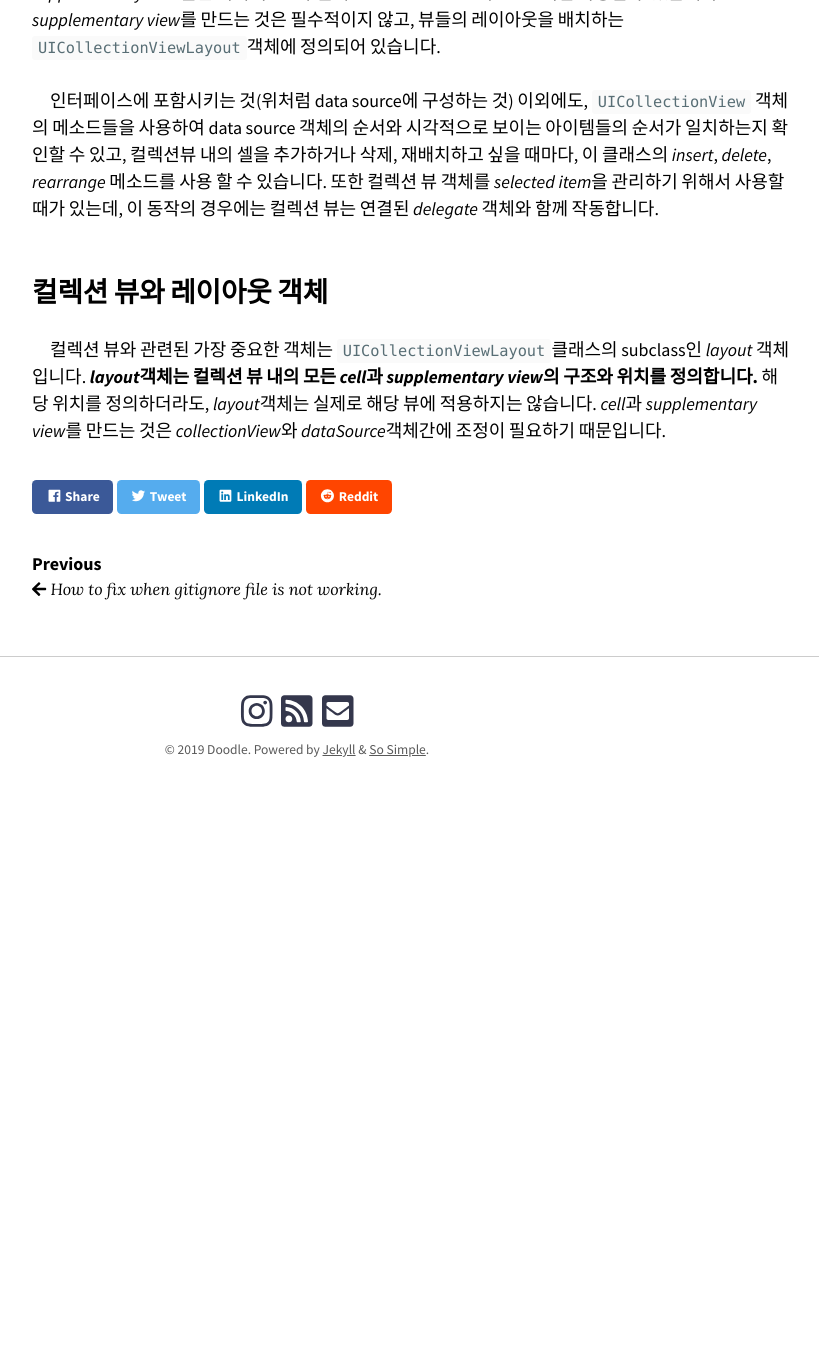
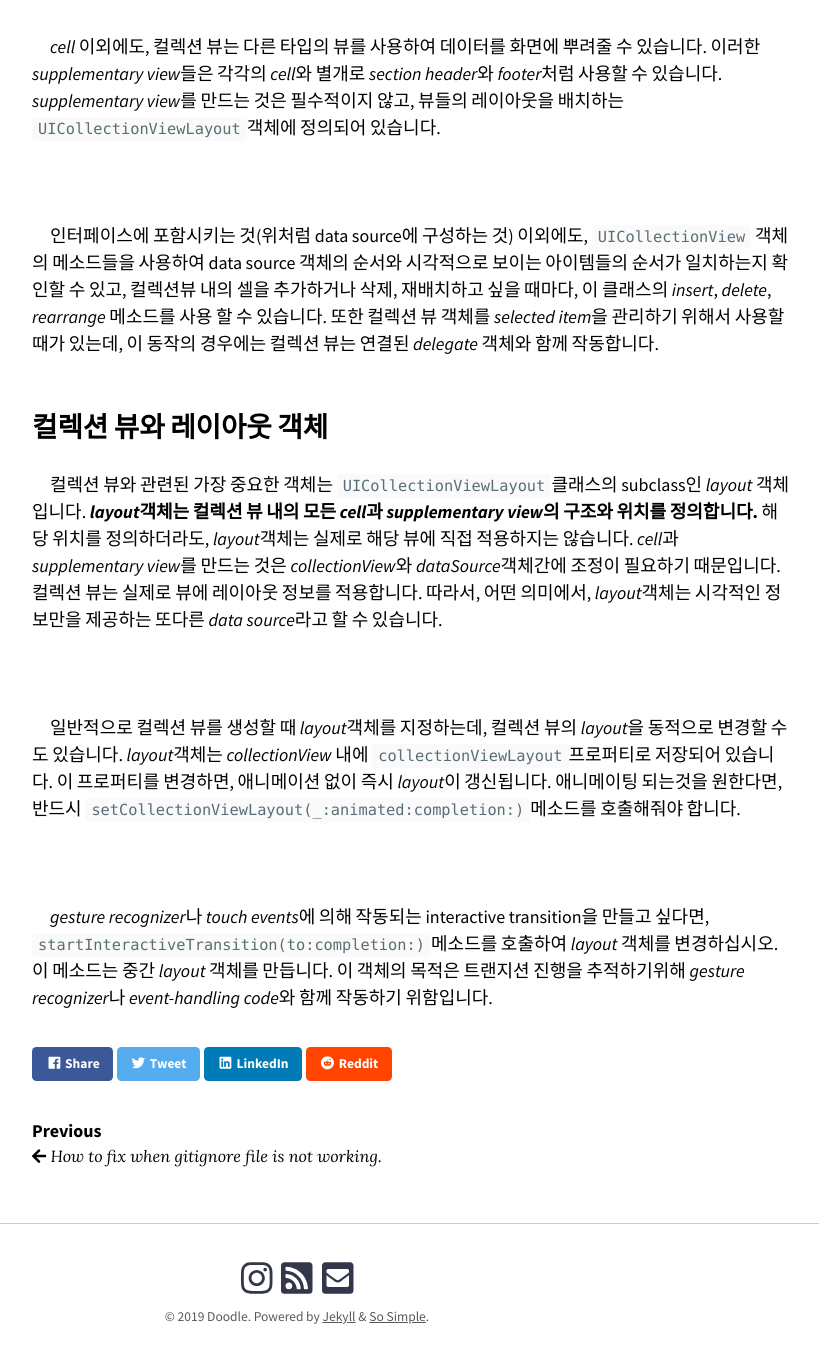
Before and after one commit to Claypark/claypark.github.io, a Jekyll site: the page built from _posts/2019-05-28-UICollectionView.md, in a window 1280 px wide and 1400 px high, scrolled down 1364 px. Shown: the top 1363 px of the window, without its empty margins (343-1162 px from the left). Built offline with Jekyll 4.4.1, drawn with Linux system fonts in a browser that asks for light colours; nearby versions of some CDN libraries; comment, search, counter and statistics services are not loaded; before the commit the page ends 2197 px from its top, so only the background shows below that.

Commit message:
Update 2019-05-28-UICollectionView.md

```diff
--- a/_posts/2019-05-28-UICollectionView.md
+++ b/_posts/2019-05-28-UICollectionView.md
@@ -19,10 +19,13 @@ class UICollectionView : UIScrollView
 ## 개요
 **그림 1** flow layout을 사용한 컬렉션 뷰
 ![figure_1](/assets/images/post/2019-05-28-figure1.png)
+
 &nbsp;&nbsp;&nbsp;&nbsp;
 인터페이스에서 컬렉션 뷰를 추가할 때, 앱에서는 주로 컬렉션 뷰와 관련된 데이터를 관리하는 일을 합니다. `UICollectionViewDataSource` 프로토콜을 따르는 컬렉션 뷰는 앱에 의해서 *data source* 객체로부터 데이터를 가져옵니다. 컬렉션 뷰 내의 데이터는 각각의 *item*안에 구성되어있습니다. 그리고 이 *item*들을 *section*으로 그룹핑해서 표시할 수 있습니다. *item*은 화면에 표시하기 위한 데이터의 가장 작은 단위입니다. 예를 들면, 사진 앱에서, *item*은 아마 single image 하나 일 것입니다. 컬렉션 뷰는 *data source*가 설정하고 제공하는 `UICollectionViewCell` 클래스의 인스턴스인 *cell*을 사용하여 *item*들을 화면에 표시합니다.
+
 <br><br>&nbsp;&nbsp;&nbsp;&nbsp;
 *cell* 이외에도, 컬렉션 뷰는 다른 타입의 뷰를 사용하여 데이터를 화면에 뿌려줄 수 있습니다. 이러한 *supplementary view*들은 각각의 *cell*와 별개로 *section header*와 *footer*처럼 사용할 수 있습니다. *supplementary view*를 만드는 것은 필수적이지 않고, 뷰들의 레이아웃을 배치하는 `UICollectionViewLayout`객체에 정의되어 있습니다.
+
 <br><br>&nbsp;&nbsp;&nbsp;&nbsp;
 인터페이스에 포함시키는 것(위처럼 data source에 구성하는 것) 이외에도, `UICollectionView` 객체의 메소드들을 사용하여 data source 객체의 순서와 시각적으로 보이는 아이템들의 순서가 일치하는지 확인할 수 있고, 컬렉션뷰 내의 셀을 추가하거나 삭제, 재배치하고 싶을 때마다, 이 클래스의 *insert*, *delete*, *rearrange* 메소드를 사용 할 수 있습니다. 또한 컬렉션 뷰 객체를 *selected item*을 관리하기 위해서 사용할 때가 있는데, 이 동작의 경우에는 컬렉션 뷰는 연결된 *delegate* 객체와 함께 작동합니다.
 <br><br>
@@ -30,4 +33,10 @@ class UICollectionView : UIScrollView
 ## 컬렉션 뷰와 레이아웃 객체
 
 &nbsp;&nbsp;&nbsp;&nbsp;
-컬렉션 뷰와 관련된 가장 중요한 객체는 `UICollectionViewLayout`클래스의 subclass인 *layout* 객체입니다. __*layout*객체는 컬렉션 뷰 내의 모든 *cell*과 *supplementary view*의 구조와 위치를 정의합니다.__ 해당 위치를 정의하더라도, *layout*객체는 실제로 해당 뷰에 적용하지는 않습니다. *cell*과 *supplementary view*를 만드는 것은 *collectionView*와 *dataSource*객체간에 조정이 필요하기 때문입니다.
+컬렉션 뷰와 관련된 가장 중요한 객체는 `UICollectionViewLayout`클래스의 subclass인 *layout* 객체입니다. __*layout*객체는 컬렉션 뷰 내의 모든 *cell*과 *supplementary view*의 구조와 위치를 정의합니다.__ 해당 위치를 정의하더라도, *layout*객체는 실제로 해당 뷰에 직접 적용하지는 않습니다. *cell*과 *supplementary view*를 만드는 것은 *collectionView*와 *dataSource*객체간에 조정이 필요하기 때문입니다. 컬렉션 뷰는 실제로 뷰에 레이아웃 정보를 적용합니다. 따라서, 어떤 의미에서, *layout*객체는 시각적인 정보만을 제공하는 또다른 *data source*라고 할 수 있습니다.
+
+<br><br>&nbsp;&nbsp;&nbsp;&nbsp;
+일반적으로 컬렉션 뷰를 생성할 때 *layout*객체를 지정하는데, 컬렉션 뷰의 *layout*을 동적으로 변경할 수도 있습니다. *layout*객체는 *collectionView* 내에 `collectionViewLayout`프로퍼티로 저장되어 있습니다. 이 프로퍼티를 변경하면, 애니메이션 없이 즉시 *layout*이 갱신됩니다. 애니메이팅 되는것을 원한다면, 반드시 `setCollectionViewLayout(_:animated:completion:)`메소드를 호출해줘야 합니다.
+
+<br><br>&nbsp;&nbsp;&nbsp;&nbsp;
+*gesture recognizer*나 *touch events*에 의해 작동되는 interactive transition을 만들고 싶다면, `startInteractiveTransition(to:completion:)`메소드를 호출하여 *layout* 객체를 변경하십시오. 이 메소드는 중간 *layout* 객체를 만듭니다. 이 객체의 목적은 트랜지션 진행을 추적하기위해 *gesture recognizer*나 *event-handling code*와 함께 작동하기 위함입니다.
```
